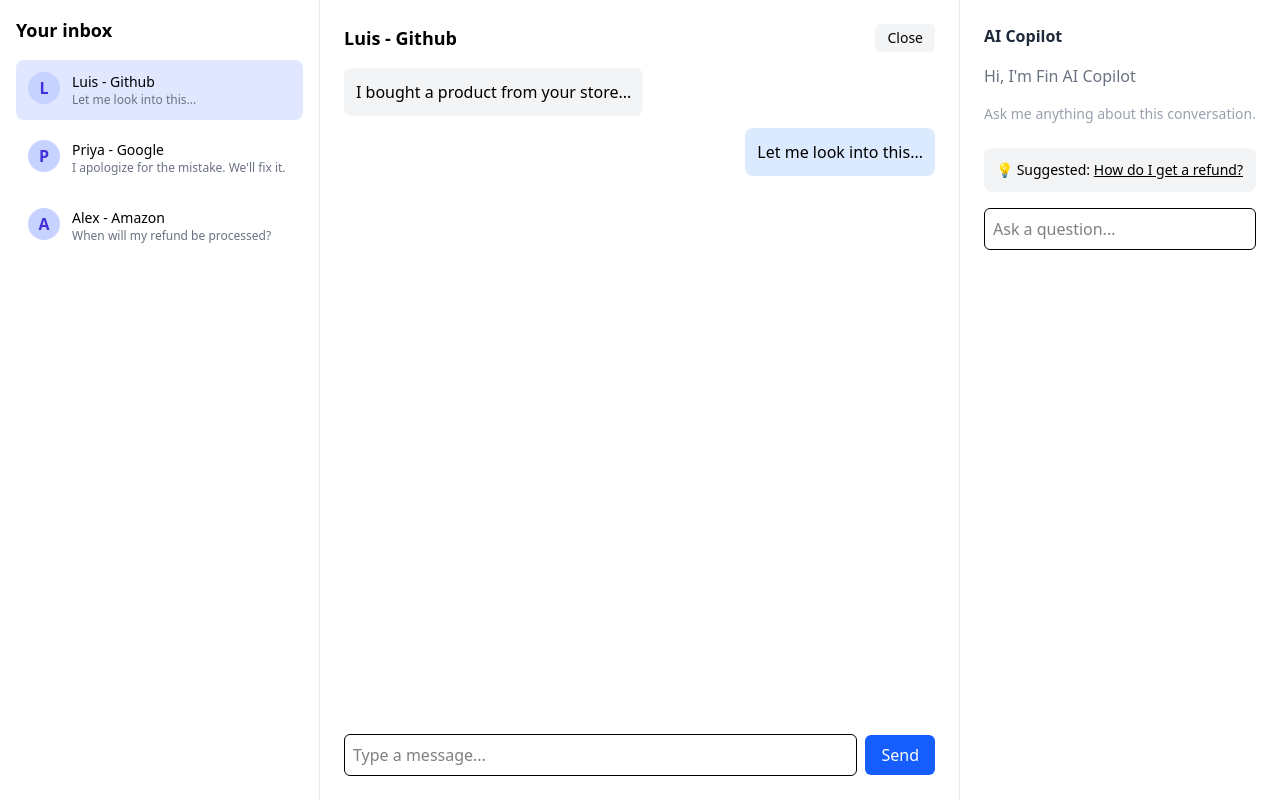
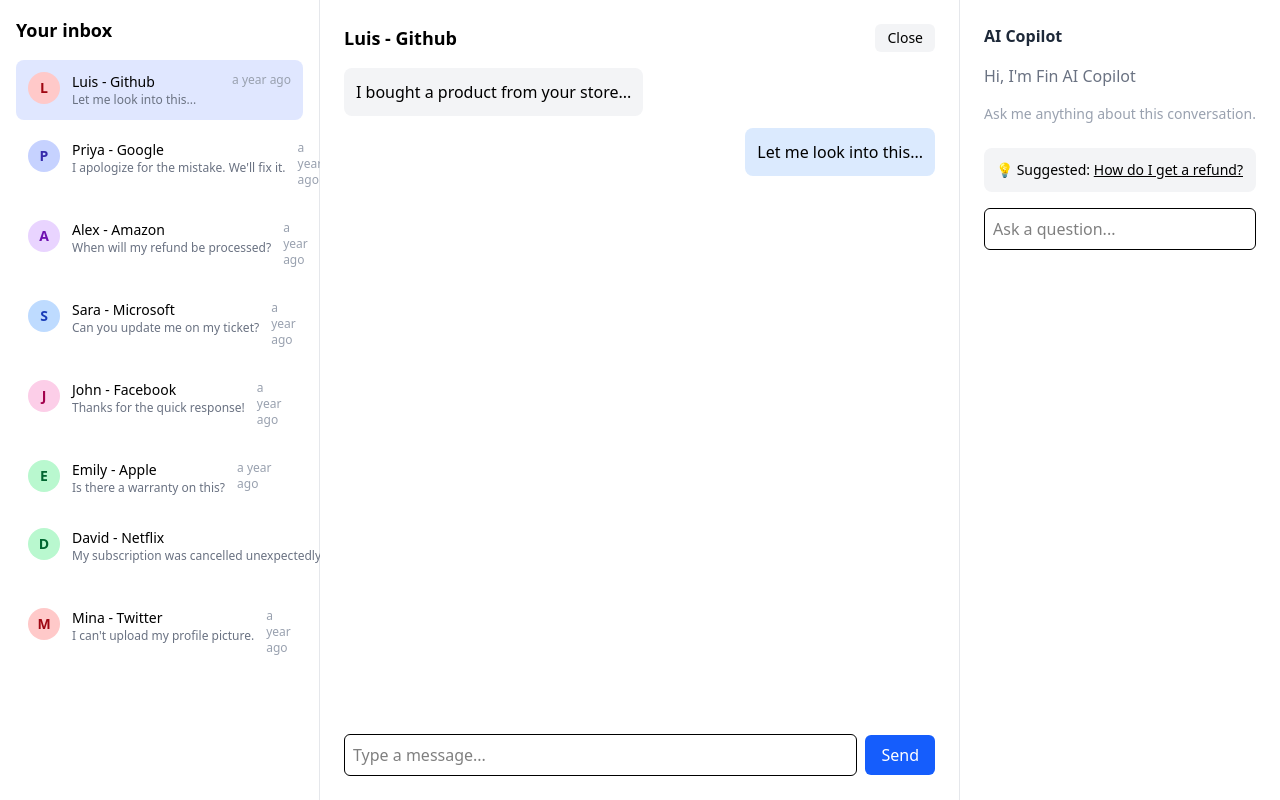
Before and after one commit to rahulsw24/supportChat_ui, a React (Vite) app: page / in a window 1280 px wide. Built offline with nearby package versions, Linux system fonts and the light colour scheme.

Commit message:
avatar picture updated

```diff
--- a/src/components/SidebarComponent.jsx
+++ b/src/components/SidebarComponent.jsx
@@ -2,6 +2,7 @@ import React from 'react';
 import dayjs from 'dayjs';
 import relativeTime from 'dayjs/plugin/relativeTime';
 dayjs.extend(relativeTime);
+import { getAvatarColor } from '../utils/getAvatarColor';
 
 function SidebarComponent({ customers, onSelectCustomer, selectedCustomer }) {
     return (
@@ -24,16 +25,18 @@ function SidebarComponent({ customers, onSelectCustomer, selectedCustomer }) {
                         >
                             {/* Avatar with status */}
                             <div className="relative">
-                                <div className="w-8 h-8 rounded-full bg-indigo-200 flex items-center justify-center font-semibold text-indigo-700">
+                                <div
+                                    className={`w-8 h-8 rounded-full flex items-center justify-center font-semibold text-sm ${getAvatarColor(msg.name)}`}
+                                >
                                     {msg.name?.charAt(0) || 'U'}
                                 </div>
                                 {msg.status && (
                                     <span
                                         className={`absolute bottom-0 right-0 w-3 h-3 rounded-full border-2 border-white ${msg.status === 'urgent'
-                                                ? 'bg-red-500'
-                                                : msg.status === 'waiting'
-                                                    ? 'bg-yellow-400'
-                                                    : 'bg-green-500'
+                                            ? 'bg-red-500'
+                                            : msg.status === 'waiting'
+                                                ? 'bg-yellow-400'
+                                                : 'bg-green-500'
                                             }`}
                                     ></span>
                                 )}
--- a/src/data/customers.js
+++ b/src/data/customers.js
@@ -3,29 +3,51 @@ export const customers = [
     id: 1,
     name: "Luis - Github",
     lastMessage: "Hey! I have a question...",
-    timestamp: "45m",
+    timestamp: "2024-05-18T13:23:00Z",
     messages: [
       {
         from: "customer",
         text: "I bought a product from your store...",
         time: "1m",
+        timestamp: "2024-05-18T13:22:00Z",
       },
-      { from: "agent", text: "Let me look into this...", time: "Just now" },
+      {
+        from: "agent",
+        text: "Let me look into this...",
+        time: "Just now",
+        timestamp: "2024-05-18T13:23:00Z",
+      },
     ],
   },
   {
     id: 2,
     name: "Priya - Google",
     lastMessage: "Thank you for your help!",
-    timestamp: "10m",
+    timestamp: "2024-05-18T13:58:00Z",
     messages: [
-      { from: "customer", text: "Can you help me with my order?", time: "15m" },
-      { from: "agent", text: "Sure, what seems to be the issue?", time: "12m" },
-      { from: "customer", text: "I received the wrong item.", time: "11m" },
+      {
+        from: "customer",
+        text: "Can you help me with my order?",
+        time: "15m",
+        timestamp: "2024-05-18T13:43:00Z",
+      },
+      {
+        from: "agent",
+        text: "Sure, what seems to be the issue?",
+        time: "12m",
+        timestamp: "2024-05-18T13:46:00Z",
+      },
+      {
+        from: "customer",
+        text: "I received the wrong item.",
+        time: "11m",
+        timestamp: "2024-05-18T13:47:00Z",
+      },
       {
         from: "agent",
         text: "I apologize for the mistake. We'll fix it.",
         time: "10m",
+        timestamp: "2024-05-18T13:48:00Z",
       },
     ],
   },
@@ -33,14 +55,119 @@ export const customers = [
     id: 3,
     name: "Alex - Amazon",
     lastMessage: "When will my refund be processed?",
-    timestamp: "2h",
+    timestamp: "2024-05-18T12:00:00Z",
     messages: [
-      { from: "customer", text: "I returned my order last week.", time: "2h" },
-      { from: "agent", text: "Refunds take 3-5 business days.", time: "2h" },
+      {
+        from: "customer",
+        text: "I returned my order last week.",
+        time: "2h",
+        timestamp: "2024-05-18T10:00:00Z",
+      },
+      {
+        from: "agent",
+        text: "Refunds take 3-5 business days.",
+        time: "2h",
+        timestamp: "2024-05-18T10:00:00Z",
+      },
       {
         from: "customer",
         text: "When will my refund be processed?",
         time: "2h",
+        timestamp: "2024-05-18T10:00:00Z",
+      },
+    ],
+  },
+  {
+    id: 4,
+    name: "Sara - Microsoft",
+    lastMessage: "Can you update me on my ticket?",
+    timestamp: "2024-05-17T16:45:00Z",
+    messages: [
+      {
+        from: "customer",
+        text: "My support ticket hasn't been updated.",
+        time: "20m",
+        timestamp: "2024-05-17T16:25:00Z",
+      },
+      {
+        from: "agent",
+        text: "I'll check the status for you.",
+        time: "10m",
+        timestamp: "2024-05-17T16:35:00Z",
+      },
+      {
+        from: "customer",
+        text: "Can you update me on my ticket?",
+        time: "Just now",
+        timestamp: "2024-05-17T16:45:00Z",
+      },
+    ],
+  },
+  {
+    id: 5,
+    name: "John - Facebook",
+    lastMessage: "Thanks for the quick response!",
+    timestamp: "2024-05-16T09:30:00Z",
+    messages: [
+      {
+        from: "customer",
+        text: "How do I reset my password?",
+        time: "30m",
+        timestamp: "2024-05-16T09:00:00Z",
+      },
+      {
+        from: "agent",
+        text: "Click on 'Forgot Password' at login.",
+        time: "25m",
+        timestamp: "2024-05-16T09:05:00Z",
+      },
+      {
+        from: "customer",
+        text: "Thanks for the quick response!",
+        time: "Just now",
+        timestamp: "2024-05-16T09:30:00Z",
+      },
+    ],
+  },
+  {
+    id: 6,
+    name: "Emily - Apple",
+    lastMessage: "Is there a warranty on this?",
+    timestamp: "2024-05-15T14:10:00Z",
+    messages: [
+      {
+        from: "customer",
+        text: "Is there a warranty on this?",
+        time: "Just now",
+        timestamp: "2024-05-15T14:10:00Z",
+      },
+    ],
+  },
+  {
+    id: 7,
+    name: "David - Netflix",
+    lastMessage: "My subscription was cancelled unexpectedly.",
+    timestamp: "2024-05-14T18:20:00Z",
+    messages: [
+      {
+        from: "customer",
+        text: "My subscription was cancelled unexpectedly.",
+        time: "Just now",
+        timestamp: "2024-05-14T18:20:00Z",
+      },
+    ],
+  },
+  {
+    id: 8,
+    name: "Mina - Twitter",
+    lastMessage: "I can't upload my profile picture.",
+    timestamp: "2024-05-13T11:05:00Z",
+    messages: [
+      {
+        from: "customer",
+        text: "I can't upload my profile picture.",
+        time: "Just now",
+        timestamp: "2024-05-13T11:05:00Z",
       },
     ],
   },
--- /dev/null
+++ b/src/utils/getAvatarColor.js
@@ -0,0 +1,19 @@
+const colors = [
+  "bg-red-200 text-red-800",
+  "bg-yellow-200 text-yellow-800",
+  "bg-green-200 text-green-800",
+  "bg-blue-200 text-blue-800",
+  "bg-indigo-200 text-indigo-800",
+  "bg-purple-200 text-purple-800",
+  "bg-pink-200 text-pink-800",
+];
+
+export function getAvatarColor(name) {
+  // Use a consistent hash so same name gets same color
+  let hash = 0;
+  for (let i = 0; i < name.length; i++) {
+    hash = name.charCodeAt(i) + ((hash << 5) - hash);
+  }
+  const index = Math.abs(hash) % colors.length;
+  return colors[index];
+}
```
